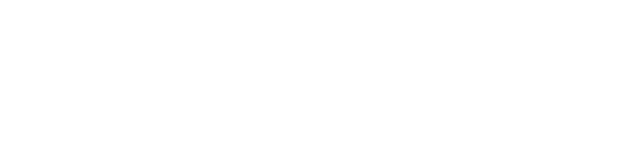
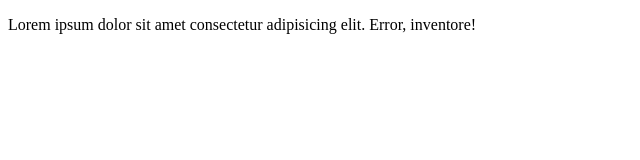
Before and after one commit to GausAlMunirTushar/git-practices, a plain HTML site: page index.html in a window 1280 px wide. Shown: the whole page, without its empty margins (0-640 px from the left). Drawn offline with Linux system fonts and the light colour scheme.

Commit message:
div tag added

```diff
--- a/index.html
+++ b/index.html
@@ -7,6 +7,8 @@
     <title>git practices</title>
 </head>
 <body>
-
+    <div>
+        <p>Lorem ipsum dolor sit amet consectetur adipisicing elit. Error, inventore!</p>
+    </div>
 </body>
 </html>
```
